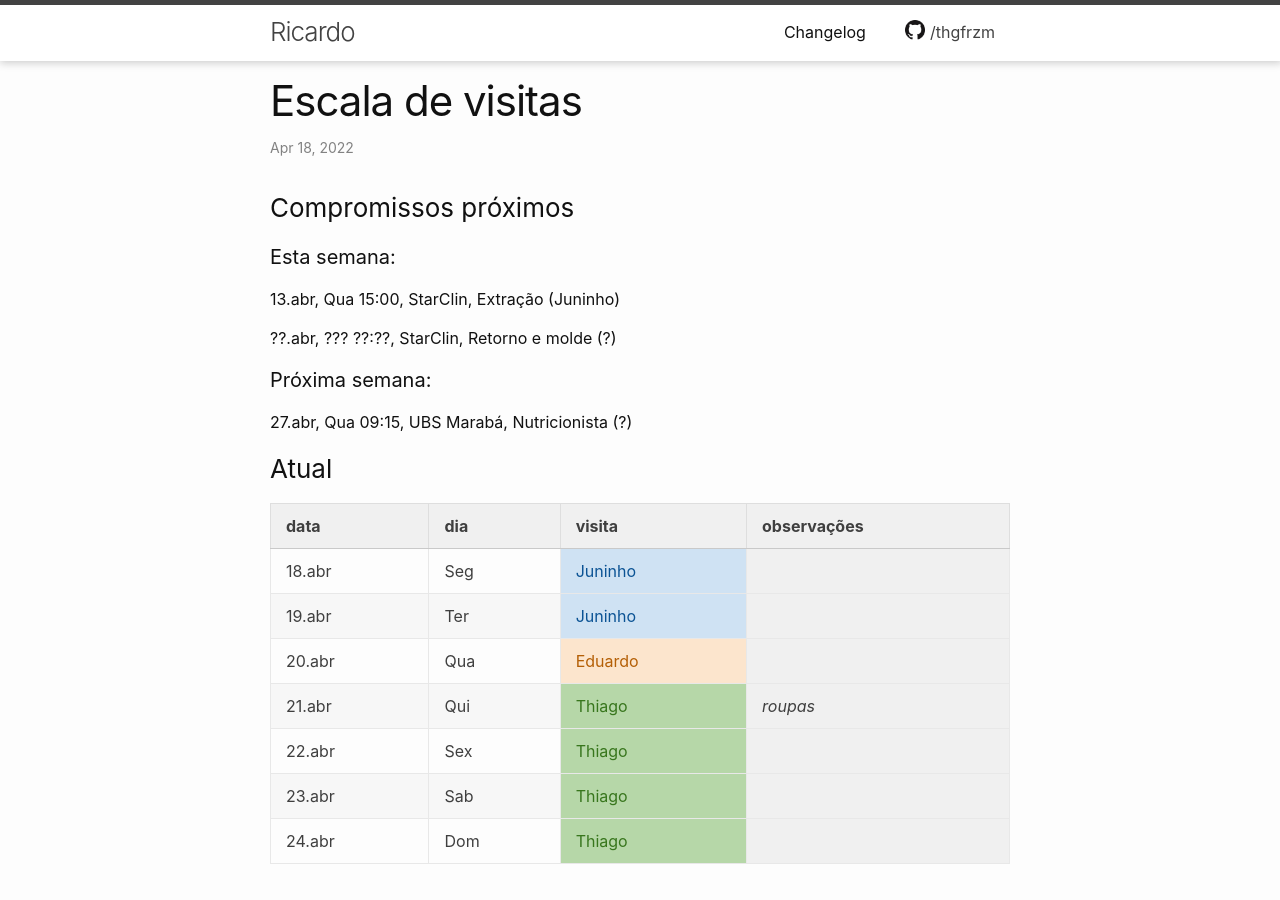
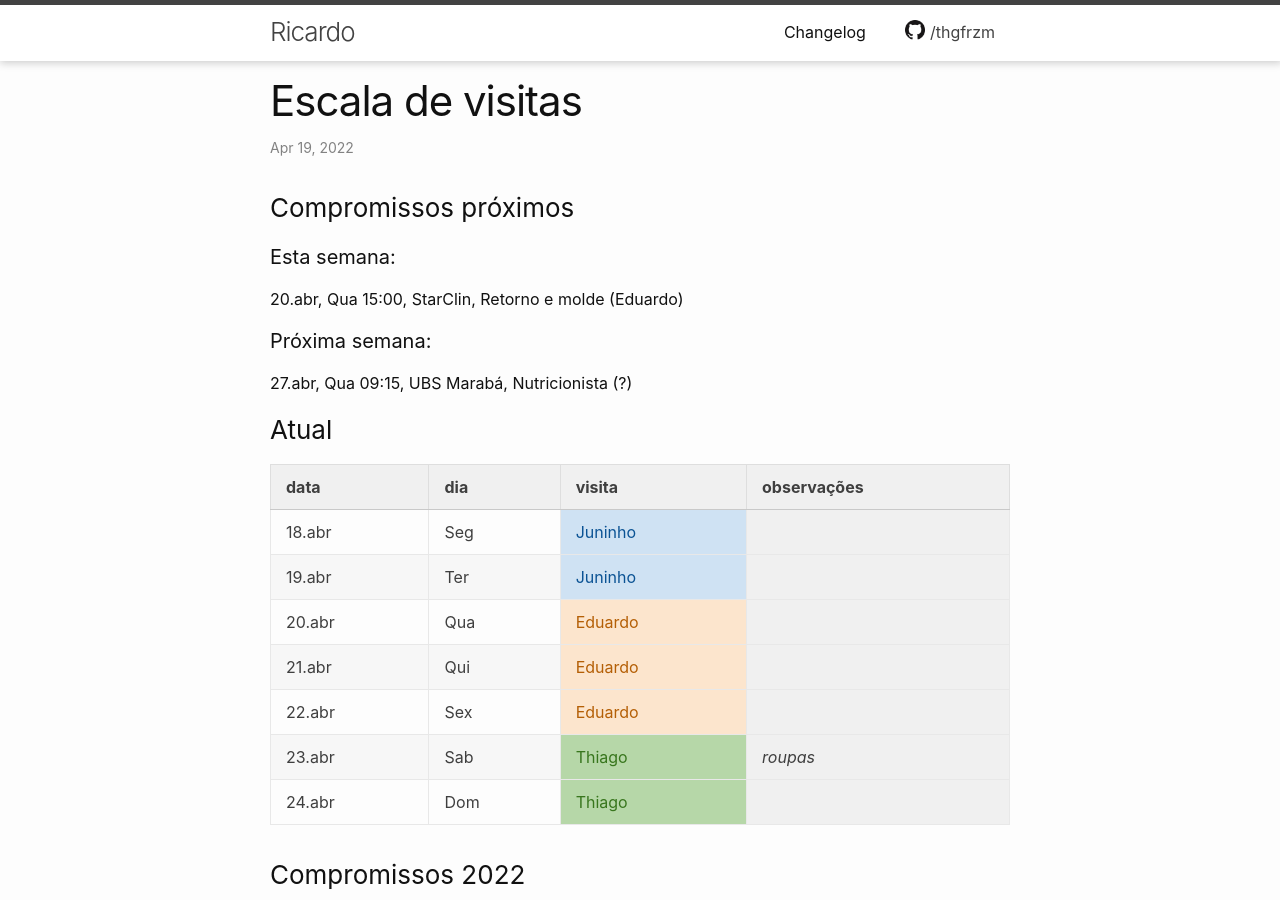
Before and after one commit to thgfrzm/ricardo, a Jekyll site: the page built from _posts/2018-12-13-escala-visitas.markdown, in a window 1280 px wide and 900 px high. Built offline with Jekyll 4.4.1, drawn with Linux system fonts in a browser that asks for light colours.

Commit message:
Update 2018-12-13-escala-visitas.markdown

```diff
--- a/_posts/2018-12-13-escala-visitas.markdown
+++ b/_posts/2018-12-13-escala-visitas.markdown
@@ -1,7 +1,7 @@
 ---
 layout: post
 title:  "Escala de visitas"
-date:   2022-04-18 00:00:00 -0300
+date:   2022-04-19 00:00:00 -0300
 categories: agenda
 ---
 <!--
@@ -14,9 +14,7 @@ categories: agenda
 
 #### Esta semana:
 
-13.abr, Qua 15:00, StarClin, Extração (Juninho)
-
-??.abr, ??? ??:??, StarClin, Retorno e molde (?)
+20.abr, Qua 15:00, StarClin, Retorno e molde (Eduardo)
 
 #### Próxima semana:
 
@@ -29,9 +27,9 @@ categories: agenda
 | 18.abr | Seg | Juninho |             |
 | 19.abr | Ter | Juninho |             |
 | 20.abr | Qua | Eduardo |             |
-| 21.abr | Qui | Thiago  | _roupas_    |
-| 22.abr | Sex | Thiago  |             |
-| 23.abr | Sab | Thiago  |             |
+| 21.abr | Qui | Eduardo |             |
+| 22.abr | Sex | Eduardo |             |
+| 23.abr | Sab | Thiago  | _roupas_    |
 | 24.abr | Dom | Thiago  |             |
 
 
```
